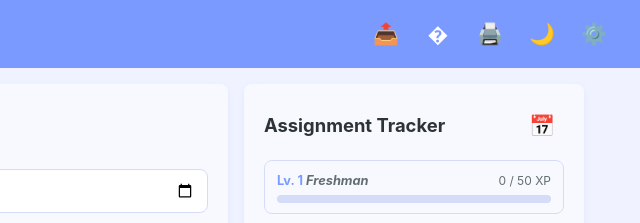
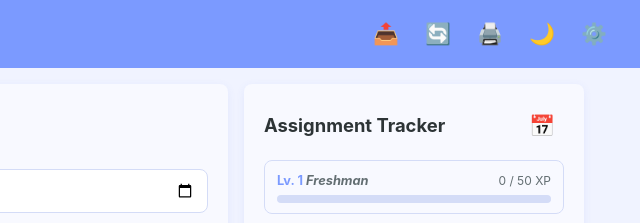
Before and after one commit to sefes-lab/dueit, a website: page index.html in a window 1280 px wide. Shown: the top 223 px of the page, 640-1280 px from the left. Drawn offline with Linux system fonts and the light colour scheme.

Commit message:
Fix calendar sync icon: replace broken emoji with 🔄 sync arrows

```diff
--- a/index.html
+++ b/index.html
@@ -19,7 +19,7 @@
     <h1 id="app-title">DueIt</h1>
     <div class="header-actions">
       <button type="button" class="icon-btn" id="share-btn" aria-label="Share progress report" title="Share Progress">📤</button>
-      <button type="button" class="icon-btn" id="calendar-sync-btn" aria-label="Sync assignments to calendar" title="Sync to Calendar">�️</button>
+      <button type="button" class="icon-btn" id="calendar-sync-btn" aria-label="Sync assignments to calendar" title="Sync to Calendar">🔄</button>
       <button type="button" class="icon-btn" id="print-btn" aria-label="Print assignments" title="Print">🖨️</button>
       <button type="button" class="icon-btn" id="theme-toggle" aria-label="Toggle dark mode" title="Toggle dark/light mode">🌙</button>
       <button type="button" class="icon-btn" id="settings-open-btn" aria-label="Open settings" title="Settings">⚙️</button>
```
